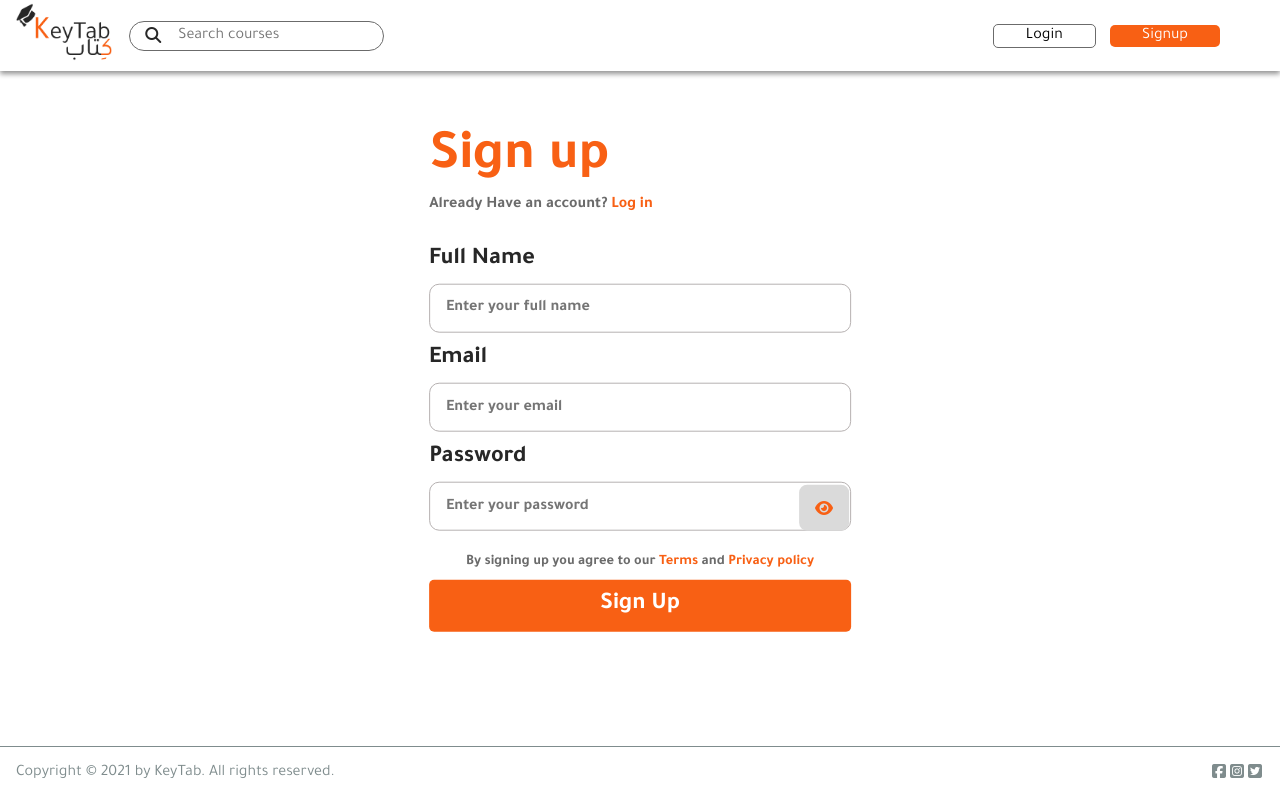
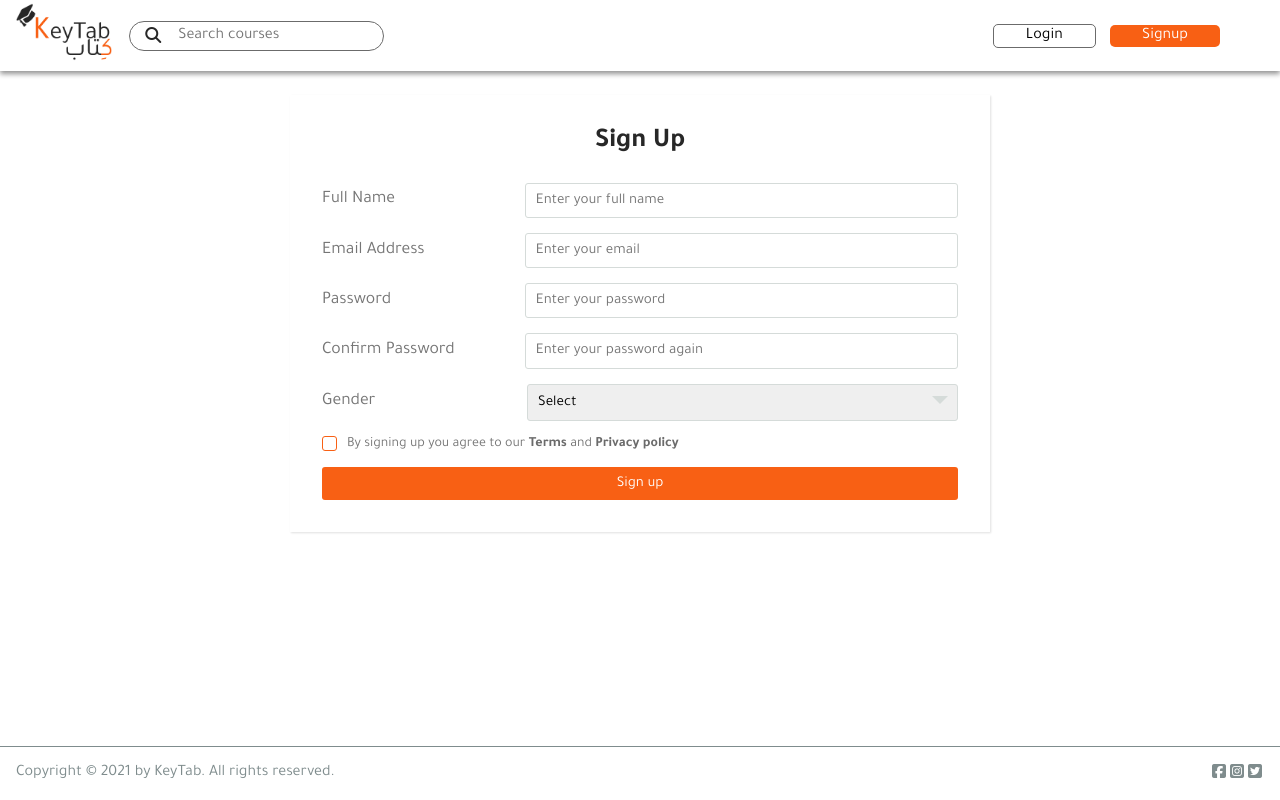
Before and after one commit to hatimabualrub/keytab, a React (Create React App) app: page /signup in a window 1280 px wide. Built offline with nearby package versions, Linux system fonts and the light colour scheme.

Commit message:
login/signup form edit

```diff
--- a/src/Components/Nav/NavHome.css
+++ b/src/Components/Nav/NavHome.css
@@ -16,12 +16,6 @@
   padding: 15px;
   text-align: center;
   margin: 10px;
-}
-.presonal-info-box img {
-  width: 100px;
-  height: 100px;
-  border-radius: 50%;
-  margin-bottom: 0.5rem;
 }
 .presonal-info-box h4 {
   margin: 0;
--- a/src/Pages/LogIn/LogIn.css
+++ b/src/Pages/LogIn/LogIn.css
@@ -1,93 +1,150 @@
-.login {
-  position: absolute;
-  top: 45%;
-  left: 50%;
-  transform: translate(-50%, -50%);
-  display: flex;
-  flex-direction: column;
-  justify-content: flex-start;
-  align-items: flex-start;
+.wrapper .title {
+  font-size: 2rem;
+  font-weight: 700;
+  margin-bottom: 1.5rem;
+  color: var(--main-color);
+  text-transform: capitalize;
+  text-align: center;
 }
 
-.login h1 {
+.wrapper .form {
   width: 100%;
-  color: #f86014;
-  font-size: 3.5rem;
-}
-.login p:first-of-type {
-  color: var(--ther-color);
-  font-weight: bold;
-  margin: -2rem 0 2rem 0;
 }
 
-.login p:first-of-type span {
-  color: var(--main-color);
-  cursor: pointer;
+.wrapper .form .inputfield {
+  margin-bottom: 15px;
+  display: flex;
+  align-items: center;
 }
 
-.login label {
-  font-size: 1.5rem;
-  font-weight: 550;
-  color: var(--sec-color);
-  margin-bottom: 0.6rem;
-}
-
-.login input {
-  width: 100%;
-  padding: 0.9rem 1rem;
-  margin-bottom: 0.8rem;
-  border-radius: 10px;
-  border: 1px solid #b6b1b1;
-}
-
-.login input::placeholder {
-  font-weight: bold;
+.inputfield label {
+  width: 200px;
+  color: #757575;
+  margin-right: 10px;
   font-size: 1rem;
 }
 
-.login input:focus {
+.inputfield .input {
+  width: 100%;
   outline: none;
-  border: 1px solid var(--ther-color);
+  border: 1px solid #d5dbd9;
+  font-size: 15px;
+  padding: 8px 10px;
+  border-radius: 3px;
+  transition: all 0.3s ease;
 }
-.eye {
+
+.wrapper .form .inputfield .custom_select {
+  position: relative;
   width: 100%;
+  height: 37px;
 }
-.login i {
+
+.wrapper .form .inputfield .custom_select:before {
+  content: "";
   position: absolute;
-  bottom: 6.3rem;
-  right: 1.8px;
-  background-color: #dadada;
-  padding: 0.94rem 1rem;
-  border-radius: 8px;
-  color: var(--main-color);
+  top: 12px;
+  right: 10px;
+  border: 8px solid;
+  border-color: #d5dbd9 transparent transparent transparent;
+  pointer-events: none;
+}
+
+.wrapper .form .inputfield .custom_select select {
+  -webkit-appearance: none;
+  -moz-appearance: none;
+  appearance: none;
+  outline: none;
+  width: 100%;
+  height: 100%;
+  border: 0px;
+  padding: 8px 10px;
+  font-size: 15px;
+  border: 1px solid #d5dbd9;
+  border-radius: 3px;
+}
+
+.inputfield .input:focus,
+.inputfield .custom_select select:focus {
+  border: 1px solid var(--main-color);
+}
+
+.wrapper .form .inputfield p {
+  font-size: 14px;
+  color: #757575;
+}
+.wrapper .form .inputfield p span {
+  font-weight: 700;
+  color: var(--ther-color);
+}
+.wrapper .form .inputfield .check {
+  width: 15px;
+  height: 15px;
+  position: relative;
+  display: block;
   cursor: pointer;
 }
-.login .para {
-  width: 100%;
+.wrapper .form .inputfield .check input[type="checkbox"] {
+  position: absolute;
+  top: 0;
+  left: 0;
+  opacity: 0;
 }
-.login .para p {
-  margin: 0.6rem 0.8rem;
-  font-size: 0.9rem;
-  padding: 0 1.5rem;
-}
-.hidden {
-  visibility: hidden;
-}
-.login button {
-  width: 100%;
-  padding: 12px;
-  text-decoration: none;
-  background-color: var(--main-color);
-  color: #ffffff;
-  border-radius: 5px;
-  text-align: center;
-  font-weight: bold;
-  font-size: 1.5rem;
-  border: none;
+.wrapper .form .inputfield .check .checkmark {
+  width: 15px;
+  height: 15px;
+  border: 1px solid var(--main-color);
+  display: block;
+  position: relative;
 }
 
-.login button:hover {
-  background-color: var(--fourth-color);
+.wrapper .form .inputfield .check .checkmark:before {
+  content: "";
+  position: absolute;
+  top: 1px;
+  left: 2px;
+  width: 5px;
+  height: 2px;
+  border: 2px solid;
+  border-color: transparent transparent #fff #fff;
+  transform: rotate(-45deg);
+  display: none;
+}
+
+.wrapper .form .inputfield .check input[type="checkbox"]:checked ~ .checkmark {
+  background: var(--main-color);
+}
+
+.inputfield .check input[type="checkbox"]:checked ~ .checkmark:before {
+  display: block;
+}
+
+.wrapper .form .inputfield .btn {
+  width: 100%;
+  padding: 8px 10px;
+  font-size: 15px;
+  border: 0px;
+  background: var(--main-color);
+  color: #fff;
+  cursor: pointer;
+  border-radius: 3px;
+  outline: none;
+}
+
+.wrapper .form .inputfield .btn:hover {
+  opacity: 0.8;
+}
+
+.form .inputfield:last-child {
+  margin-bottom: 4rem;
+}
+.forget {
+  display: block;
+  text-align: right;
+  padding-bottom: 1.5rem;
+  font-size: 13px;
+  font-weight: 700;
+  opacity: 0.7;
 }
 
 /*media */
--- a/src/Pages/LogIn/LogIn.js
+++ b/src/Pages/LogIn/LogIn.js
@@ -17,7 +17,8 @@ const LogIn = () => {
   const dispatch = useDispatch();
   const history = useHistory();
 
-  const onSigninRequest = () => {
+  const onSigninRequest = (e) => {
+    e.preventDefault();
     dispatch(requestSignin(email, password));
   };
 
@@ -30,39 +31,52 @@ const LogIn = () => {
     }
   }, [userInfo, history, error]);
 
+
   return (
-    <div className="login">
+    <div className="wrapper">
     {loading && <Spinner />}
-      <h1>Log in</h1>
-      <p>
-        Don't have an account yet? <Link to='signup'><span >Sign up</span></Link>
-      </p>
-      <label>Email</label>
+      <div className="title"> Log in</div>
+      <form   className="form">
+        <div className="inputfield">
+          <label>Email </label>
           <input
-        type="email"
+          type="text"
+          className="input"
           placeholder="Enter your email"
           value={email}
-        onChange={(e) => setemail(e.target.value)}
+          onChange={(e)=>setemail(e.target.value)}
           />
+        </div>
+
+        <div className="inputfield">
           <label>Password</label>
-      <div className="eye">
           <input
-          type={showPassword ? "text" : "password"}
+          type="password"
+          className="input"
           placeholder="Enter your password"
           value={password}
-          onChange={(e) => setpassword(e.target.value)}
+          onChange={(e)=>setpassword(e.target.value)}
           />
-        <i
-        className="fas fa-eye"
-        onClick={() => setShowPassword(prevState => !prevState)}></i>
         </div>
-      <div className="para hidden">
-        <p>
-          By signing up you agree to our <span>Terms</span> and{" "}
-          <span>Privacy policy</span>
-        </p>
+        <a className="forget" href="\">Forgot your password?</a>
+
+        <div className="inputfield terms">
+          <label className="check">
+            <input type="checkbox" />
+            <span className="checkmark"></span>
+          </label>
+          <p>I trust this device. Keep me logged in.</p>
         </div>
-      <button onClick={onSigninRequest}>Log in</button>
+
+        <div className="inputfield">
+          <input
+          type="submit"
+          value="Log in"
+          className="btn"
+          onClick={(e)=> onSigninRequest(e)}
+          />
+        </div>
+      </form>
   </div>
   );
 };
--- a/src/Pages/Signup/Signup.js
+++ b/src/Pages/Signup/Signup.js
@@ -21,7 +21,8 @@ const SignIn = () => {
   const dispatch = useDispatch();
   const history = useHistory();
 
-  const onSignupRequest = () => {
+  const onSignupRequest = (e) => {
+    e.preventDefault();
     dispatch(requestSignup(name, email, password));
   };
 
@@ -36,47 +37,80 @@ const SignIn = () => {
   }, [userInfo, history, error]);
 
   return (
-    <div className="login">
+    <div className="wrapper">
       {loading && <Spinner />}
-      <h1>Sign up</h1>
-      <p>
-        Already Have an account? <Link to='/login'><span>Log in</span></Link>
-      </p>
-
+      <div className="title"> Sign Up</div>
+        <form className="form">
+          <div className="inputfield">
             <label>Full Name</label>
             <input
             type="text"
+            className="input"
             placeholder="Enter your full name"
             value={name}
             onChange={(e) => setName(e.target.value)}
             />
+          </div>
 
-      <label>Email</label>
+          <div className="inputfield">
+            <label>Email Address</label>
             <input
-        type="email"
+            type="text"
+            className="input"
             placeholder="Enter your email"
             value={email}
             onChange={(e) => setEmail(e.target.value)}
             />
+          </div>
 
+          <div className="inputfield">
             <label>Password</label>
-      <div className="eye">
             <input
             type="password"
+            className="input"
             placeholder="Enter your password"
             value={password}
             onChange={(e) => setPassword(e.target.value)}
             />
-        <i className="fas fa-eye"></i>
           </div>
 
-      <div className="para">
-        <p>
-          By signing up you agree to our <span>Terms</span> and{" "}
-          <span>Privacy policy</span>
-        </p>
+          <div className="inputfield">
+            <label>Confirm Password</label>
+            <input
+            type="password"
+            className="input"
+            placeholder="Enter your password again"
+            />
           </div>
-      <button onClick={onSignupRequest}>Sign Up</button>
+
+          <div className="inputfield">
+            <label>Gender</label>
+            <div className="custom_select">
+              <select>
+                <option value="">Select</option>
+                <option value="male">Male</option>
+                <option value="female">Female</option>
+              </select>
+            </div>
+          </div>
+
+          <div className="inputfield terms">
+            <label className="check">
+              <input type="checkbox" />
+              <span className="checkmark"></span>
+            </label>
+            <p>By signing up you agree to our <span>Terms</span> and <span>Privacy policy</span></p>
+          </div>
+
+          <div className="inputfield">
+            <input
+            type="submit"
+            value="Sign up"
+            className="btn"
+            onClick={(e)=> onSignupRequest(e)}
+            />
+          </div>
+        </form>
       </div>
       );
 };
```
Also changed, not shown: src/Components/Nav/NavHome.js (+9 -19 lines). Lines whose indentation alone changed are shown as unchanged.
